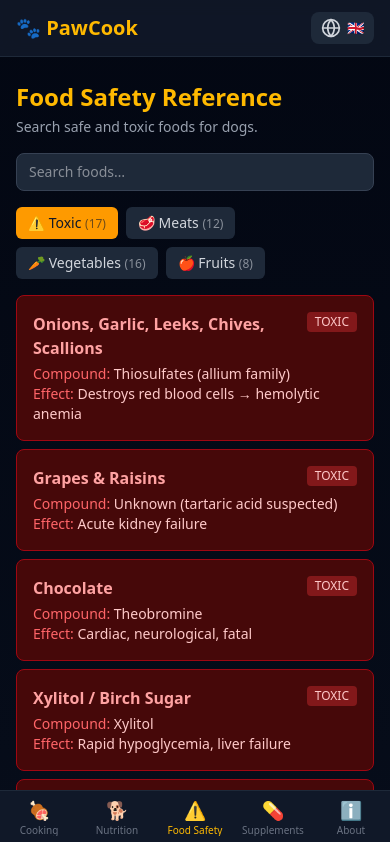
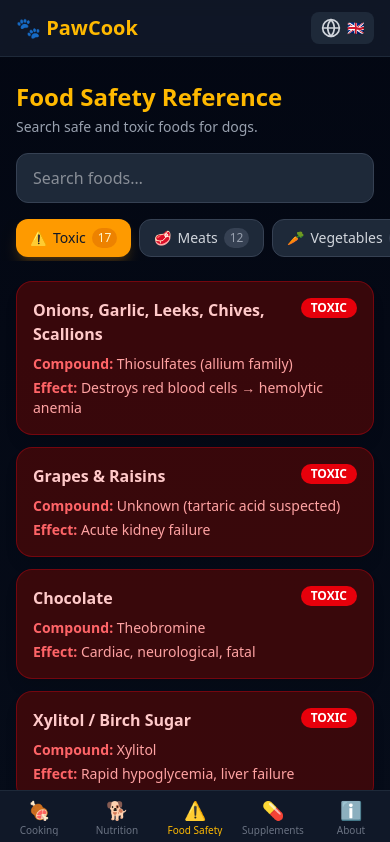
Before and after one commit to SirAllap/pawcook, a React (Vite) app in the folder apps/web/: page /food-safety in a window 390 px wide. Shown: the top 842 px of the page. Built offline with nearby package versions, Linux system fonts and the light colour scheme; the HTML template or start-up script is replaced by a standard one.

Commit message:
feat: i18n + mobile-first redesign for FoodSafety.tsx

```diff
--- a/apps/web/src/pages/FoodSafety.tsx
+++ b/apps/web/src/pages/FoodSafety.tsx
@@ -1,4 +1,5 @@
 import { useState } from 'react';
+import { useTranslation } from 'react-i18next';
 import meatsData from '@pawcook/data/meats';
 import vegetablesData from '@pawcook/data/vegetables';
 import fruitsData from '@pawcook/data/fruits';
@@ -40,75 +41,96 @@ const fruits = fruitsData as Fruit[];
 const toxic = toxicData as ToxicItem[];
 
 export default function FoodSafety() {
+  const { t } = useTranslation();
   const [tab, setTab] = useState<TabId>('toxic');
   const [search, setSearch] = useState('');
 
   const q = search.toLowerCase();
 
-  const tabs: { id: TabId; label: string; count: number }[] = [
-    { id: 'toxic', label: '⚠️ Toxic', count: toxic.length },
-    { id: 'meats', label: '🥩 Meats', count: meats.length },
-    { id: 'vegetables', label: '🥕 Vegetables', count: vegetables.length },
-    { id: 'fruits', label: '🍎 Fruits', count: fruits.length },
+  const tabs: { id: TabId; label: string; icon: string; count: number }[] = [
+    { id: 'toxic', label: t('foodSafety.tabs.toxic'), icon: '⚠️', count: toxic.length },
+    { id: 'meats', label: t('foodSafety.tabs.meats'), icon: '🥩', count: meats.length },
+    { id: 'vegetables', label: t('foodSafety.tabs.vegetables'), icon: '🥕', count: vegetables.length },
+    { id: 'fruits', label: t('foodSafety.tabs.fruits'), icon: '🍎', count: fruits.length },
   ];
 
   return (
     <div>
-      <h1 className="text-2xl font-bold text-amber-400 mb-1">Food Safety Reference</h1>
-      <p className="text-gray-400 text-sm mb-4">Search safe and toxic foods for dogs.</p>
+      <h1 className="text-2xl font-bold text-amber-400 mb-1">{t('foodSafety.title')}</h1>
+      <p className="text-gray-400 text-sm mb-4">{t('foodSafety.subtitle')}</p>
 
-      <input
-        type="search"
-        placeholder="Search foods…"
-        value={search}
-        onChange={e => setSearch(e.target.value)}
-        className="w-full bg-gray-800 border border-gray-700 rounded-lg px-3 py-2 text-sm mb-4 focus:outline-none focus:ring-2 focus:ring-amber-500"
-      />
+      <div className="relative mb-4">
+        <input
+          type="search"
+          placeholder={t('foodSafety.search')}
+          value={search}
+          onChange={e => setSearch(e.target.value)}
+          className="w-full bg-gray-800 border border-gray-700 rounded-xl px-4 py-3 text-base pr-10 focus:outline-none focus:ring-2 focus:ring-amber-500 focus:border-transparent transition-all"
+        />
+        {search && (
+          <button
+            onClick={() => setSearch('')}
+            className="absolute right-3 top-1/2 -translate-y-1/2 text-gray-500 hover:text-gray-300 text-lg leading-none transition-colors"
+          >
+            ×
+          </button>
+        )}
+      </div>
 
-      <div className="flex gap-2 mb-4 flex-wrap">
-        {tabs.map(t => (
+      <div className="flex gap-2 mb-5 overflow-x-auto pb-1 -mx-4 px-4 lg:mx-0 lg:px-0 no-scrollbar">
+        {tabs.map(tabItem => (
           <button
-            key={t.id}
-            onClick={() => setTab(t.id)}
-            className={`px-3 py-1.5 rounded-md text-sm font-medium transition-colors ${
-              tab === t.id ? 'bg-amber-500 text-gray-900' : 'bg-gray-800 text-gray-300 hover:bg-gray-700'
+            key={tabItem.id}
+            onClick={() => setTab(tabItem.id)}
+            className={`flex items-center gap-1.5 px-3.5 py-2 rounded-xl text-sm font-medium transition-all whitespace-nowrap active:scale-95 shrink-0 ${
+              tab === tabItem.id
+                ? 'bg-amber-500 text-gray-900 shadow-lg shadow-amber-500/20'
+                : 'bg-gray-800 text-gray-300 hover:bg-gray-700 border border-gray-700'
             }`}
           >
-            {t.label} <span className="opacity-60 text-xs">({t.count})</span>
+            <span>{tabItem.icon}</span>
+            <span>{tabItem.label}</span>
+            <span className={`text-xs px-1.5 py-0.5 rounded-full ${tab === tabItem.id ? 'bg-amber-600/60 text-amber-100' : 'bg-gray-700 text-gray-400'}`}>
+              {tabItem.count}
+            </span>
           </button>
         ))}
       </div>
 
       {tab === 'toxic' && (
-        <div className="space-y-2">
+        <div className="space-y-3">
           {toxic.filter(item => !q || item.label.toLowerCase().includes(q) || item.effect.toLowerCase().includes(q)).map(item => (
-            <div key={item.id} className="bg-red-950 border border-red-800 rounded-lg p-4">
-              <div className="flex items-start justify-between gap-2">
-                <h3 className="font-semibold text-red-300">{item.label}</h3>
-                <span className="text-xs bg-red-900 text-red-200 px-2 py-0.5 rounded shrink-0">TOXIC</span>
+            <div key={item.id} className="bg-red-950/80 border border-red-800/60 rounded-2xl p-4 shadow-lg">
+              <div className="flex items-start justify-between gap-2 mb-2">
+                <h3 className="font-bold text-red-200 text-base">{item.label}</h3>
+                <span className="text-xs bg-red-600 text-white px-2.5 py-0.5 rounded-full font-semibold shrink-0">{t('common.toxic')}</span>
               </div>
-              <p className="text-sm text-red-200 mt-1"><span className="text-red-400 font-medium">Compound:</span> {item.toxicCompound}</p>
-              <p className="text-sm text-red-200"><span className="text-red-400 font-medium">Effect:</span> {item.effect}</p>
+              <p className="text-sm text-red-300 mb-1">
+                <span className="text-red-400 font-semibold">{t('foodSafety.compound')}:</span> {item.toxicCompound}
+              </p>
+              <p className="text-sm text-red-300">
+                <span className="text-red-400 font-semibold">{t('foodSafety.effect')}:</span> {item.effect}
+              </p>
             </div>
           ))}
         </div>
       )}
 
       {tab === 'meats' && (
-        <div className="space-y-2">
+        <div className="space-y-3">
           {meats.filter(item => !q || item.label.toLowerCase().includes(q)).map(item => (
-            <div key={item.id} className="bg-gray-900 border border-gray-800 rounded-lg p-4">
+            <div key={item.id} className="bg-gray-900 border border-gray-800 rounded-2xl p-4 shadow-lg">
               <div className="flex items-start gap-3">
-                <div className="flex-1">
-                  <h3 className="font-semibold">{item.label}</h3>
-                  <p className="text-sm text-gray-400 mt-0.5">{item.notes}</p>
+                <div className="flex-1 min-w-0">
+                  <h3 className="font-bold text-base mb-0.5">{item.label}</h3>
+                  <p className="text-sm text-gray-400">{item.notes}</p>
                 </div>
-                <div className="flex gap-1 shrink-0">
-                  <span className={`text-xs px-2 py-0.5 rounded ${item.rawSafe ? 'bg-green-900 text-green-300' : 'bg-yellow-900 text-yellow-300'}`}>
-                    Raw: {item.rawSafe ? 'OK' : 'Risky'}
+                <div className="flex flex-col gap-1.5 shrink-0">
+                  <span className={`text-xs px-2.5 py-1 rounded-lg font-medium text-center ${item.rawSafe ? 'bg-green-900/60 text-green-300 border border-green-800/50' : 'bg-yellow-900/60 text-yellow-300 border border-yellow-800/50'}`}>
+                    {t('foodSafety.raw')}: {item.rawSafe ? t('foodSafety.ok') : t('foodSafety.risky')}
                   </span>
-                  <span className={`text-xs px-2 py-0.5 rounded ${item.cookedSafe ? 'bg-green-900 text-green-300' : 'bg-red-900 text-red-300'}`}>
-                    Cooked: {item.cookedSafe ? 'Safe' : 'No'}
+                  <span className={`text-xs px-2.5 py-1 rounded-lg font-medium text-center ${item.cookedSafe ? 'bg-green-900/60 text-green-300 border border-green-800/50' : 'bg-red-900/60 text-red-300 border border-red-800/50'}`}>
+                    {t('foodSafety.cooked')}: {item.cookedSafe ? t('common.safe') : 'No'}
                   </span>
                 </div>
               </div>
@@ -118,27 +140,27 @@ export default function FoodSafety() {
       )}
 
       {tab === 'vegetables' && (
-        <div className="grid grid-cols-1 sm:grid-cols-2 gap-2">
+        <div className="grid grid-cols-1 sm:grid-cols-2 gap-3">
           {vegetables.filter(item => !q || item.label.toLowerCase().includes(q)).map(item => (
-            <div key={item.id} className="bg-gray-900 border border-gray-800 rounded-lg p-4">
-              <div className="flex items-center gap-2 mb-1">
-                <h3 className="font-semibold">{item.label}</h3>
-                <span className="text-xs bg-green-900 text-green-300 px-2 py-0.5 rounded">Safe</span>
+            <div key={item.id} className="bg-gray-900 border border-gray-800 rounded-2xl p-4 shadow-lg">
+              <div className="flex items-center gap-2 mb-1.5">
+                <h3 className="font-bold text-base">{item.label}</h3>
+                <span className="text-xs bg-green-900/60 text-green-300 border border-green-800/50 px-2 py-0.5 rounded-full">{t('common.safe')}</span>
               </div>
-              <p className="text-xs text-amber-400">{item.benefit}</p>
-              <p className="text-xs text-gray-400 mt-0.5">{item.notes}</p>
+              <p className="text-sm text-amber-400 mb-1">{item.benefit}</p>
+              <p className="text-xs text-gray-400">{item.notes}</p>
             </div>
           ))}
         </div>
       )}
 
       {tab === 'fruits' && (
-        <div className="grid grid-cols-1 sm:grid-cols-2 gap-2">
+        <div className="grid grid-cols-1 sm:grid-cols-2 gap-3">
           {fruits.filter(item => !q || item.label.toLowerCase().includes(q)).map(item => (
-            <div key={item.id} className="bg-gray-900 border border-gray-800 rounded-lg p-4">
-              <div className="flex items-center gap-2 mb-1">
-                <h3 className="font-semibold">{item.label}</h3>
-                <span className="text-xs bg-green-900 text-green-300 px-2 py-0.5 rounded">Safe</span>
+            <div key={item.id} className="bg-gray-900 border border-gray-800 rounded-2xl p-4 shadow-lg">
+              <div className="flex items-center gap-2 mb-1.5">
+                <h3 className="font-bold text-base">{item.label}</h3>
+                <span className="text-xs bg-green-900/60 text-green-300 border border-green-800/50 px-2 py-0.5 rounded-full">{t('common.safe')}</span>
               </div>
               <p className="text-xs text-gray-400">{item.notes}</p>
             </div>
```
